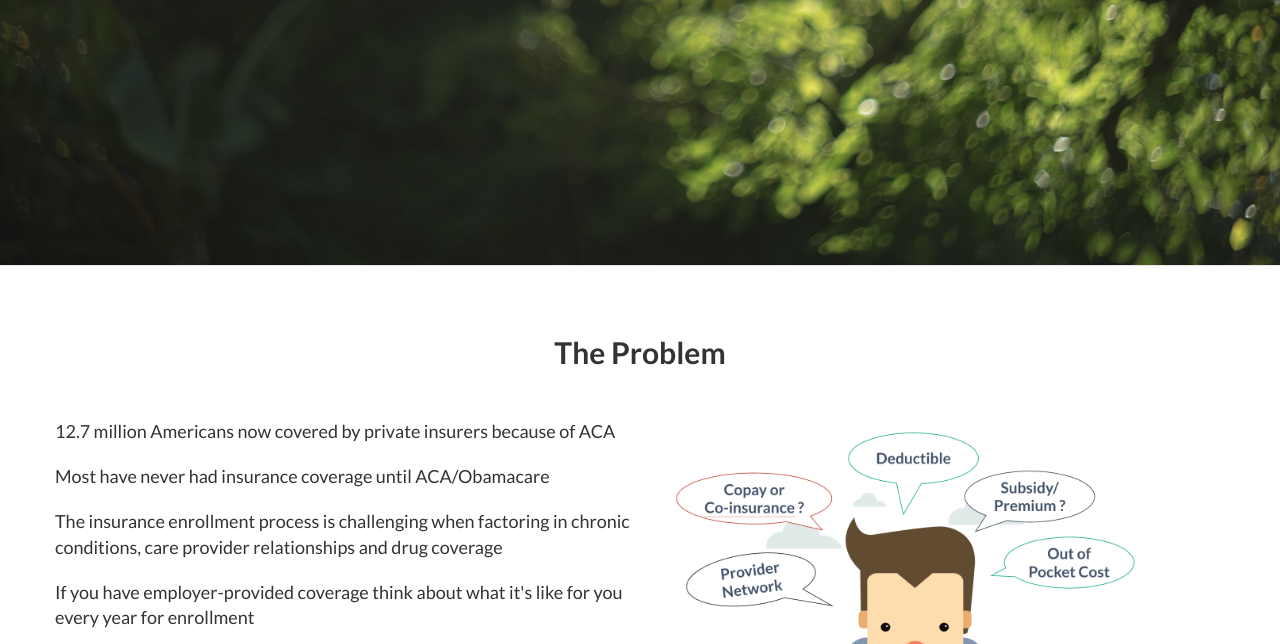
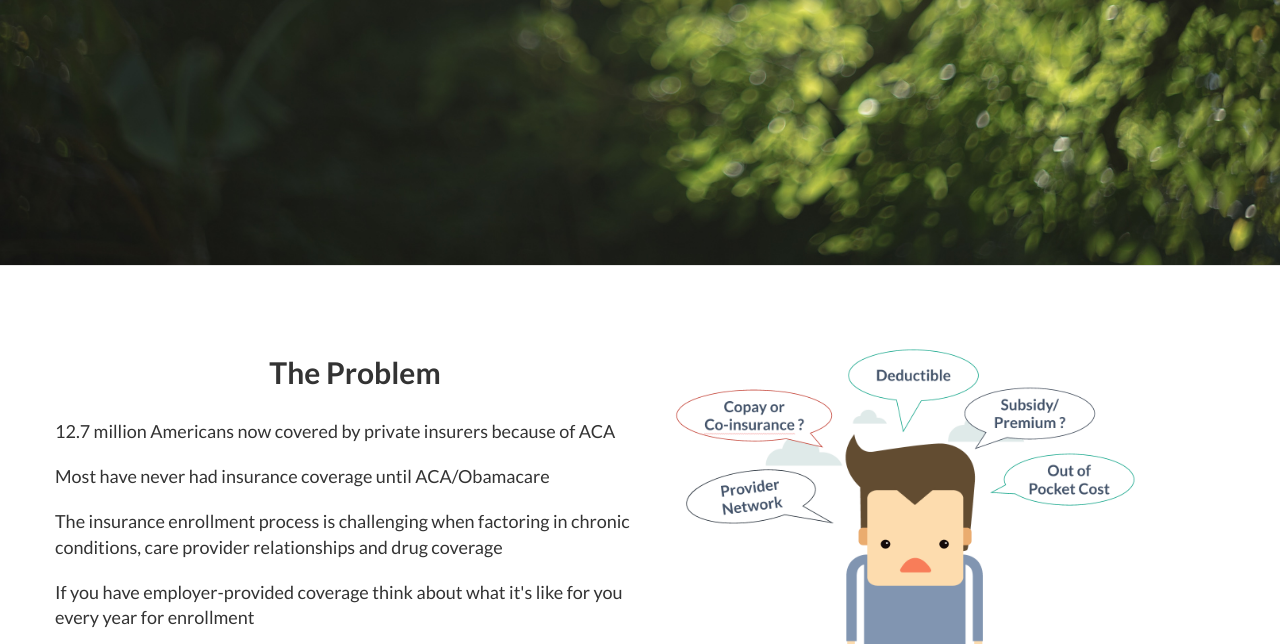
Before and after one commit to semantichealth/semantichealth.github.io, a plain HTML site: page index.html in a window 1280 px wide. Shown: the part 456-1100 px from the top of the page. Drawn offline with nearby package versions, Linux system fonts and the light colour scheme.

Commit message:
change heading location for Problem statement

```diff
--- a/index.html
+++ b/index.html
@@ -97,15 +97,14 @@
     <div class="content-section-b">
       <div class="container">
           <div class="row">
-              <div class="col-md-8 col-md-offset-2">
-                  <h2 class="section-heading">The Problem</h2>
-              </div>
+
           </div>
           <div class="row">
             <!-- <div class="col-md-8 col-md-offset-2"> -->
               <p class="lead">
                 <div>
                     <div style="float: left; width: 600px;">
+                        <div style="width: 600px; text-align: center;"><h2 class="section-heading" >The Problem</h2></div>
                         <div class="lead">12.7 million Americans now covered by private insurers because of ACA</div>
                         <div class="lead">Most have never had insurance coverage until ACA/Obamacare</div>
                         <div class="lead">The insurance enrollment process is challenging when factoring in chronic conditions, care provider relationships and drug coverage</div>
```
